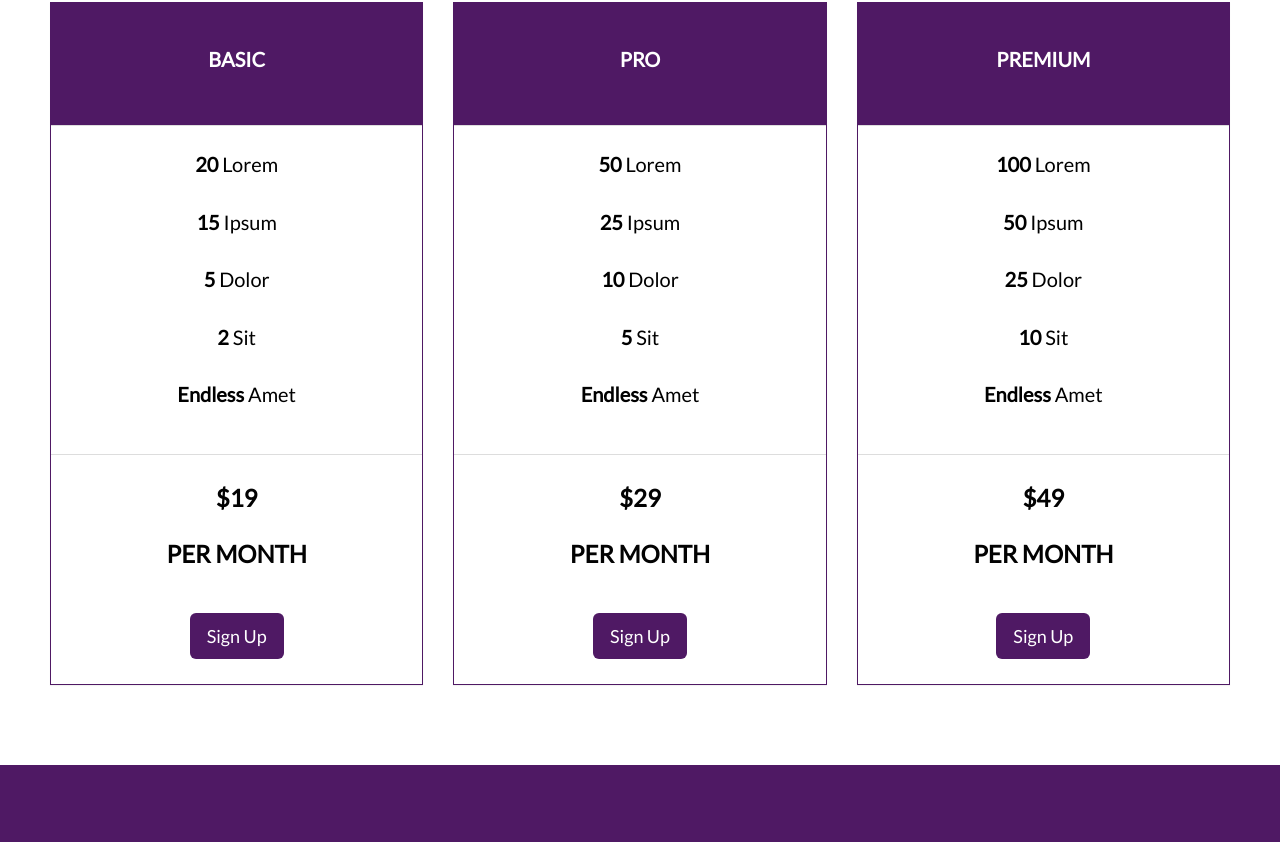
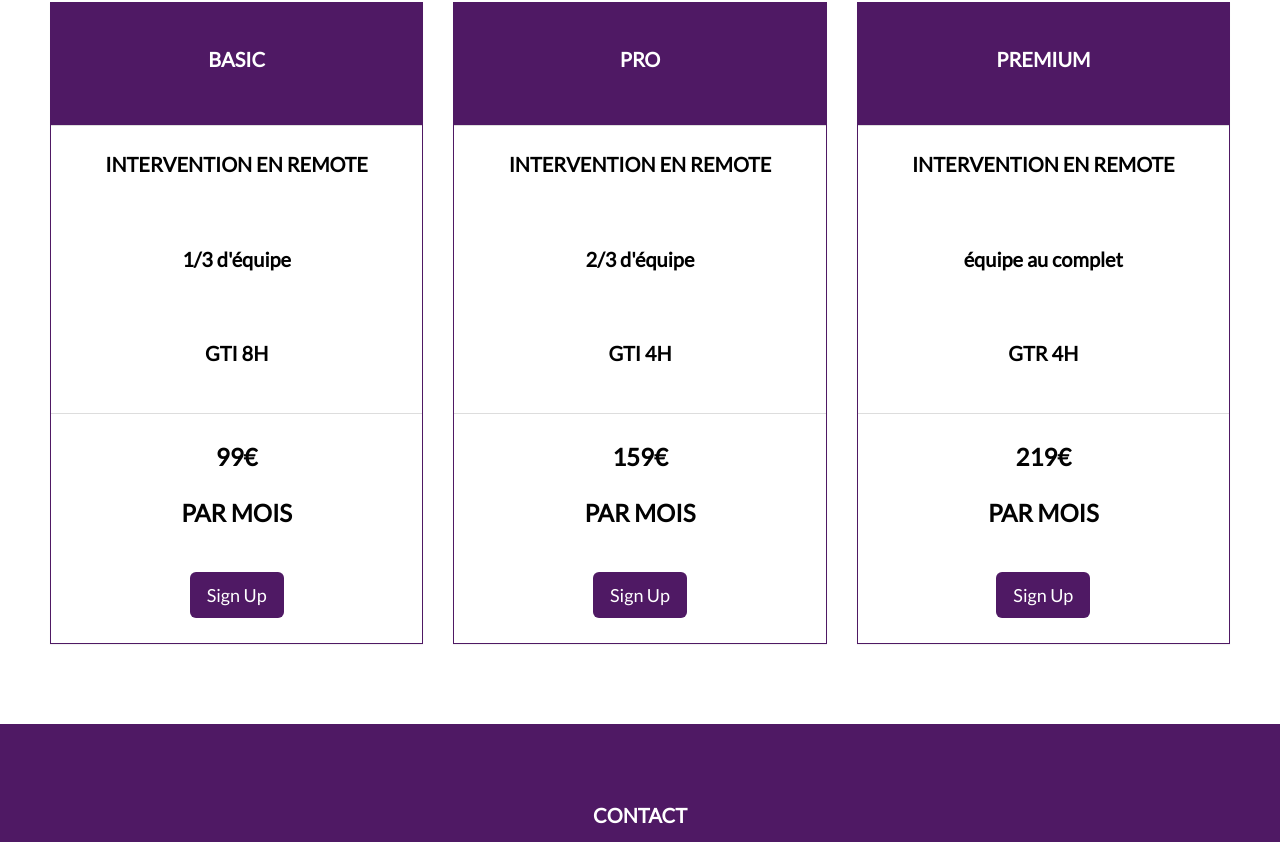
Before and after one commit to sbellotlecoq/sbellotlecoq.github.io, a plain HTML site: page index.html in a window 1280 px wide. Shown: the part 3476-4318 px from the top of the page. Drawn offline with nearby package versions, Linux system fonts and the light colour scheme.

Commit message:
modification des prix

```diff
--- a/index.html
+++ b/index.html
@@ -384,15 +384,15 @@
           <h3>Basic</h3>
         </div>
         <div class="panel-body">
-          <h4><strong>20</strong> Lorem</h4>
-          <h4><strong>15</strong> Ipsum</h4>
-          <h4><strong>5</strong> Dolor</h4>
-          <h4><strong>2</strong> Sit</h4>
-          <h4><strong>Endless</strong> Amet</p>
+          <h4><strong>INTERVENTION EN REMOTE</strong></h4>
+          <br>
+          <h4><strong>1/3 d'équipe</strong></h4>
+          <br>
+          <h4><strong>GTI 8H</strong></h4>
         </div>
         <div class="panel-footer">
-          <h2>$19</h2>
-          <h2>per month</h2>
+          <h2>99€</h2>
+          <h2>par mois</h2>
           <button class="btn btn-lg">Sign Up</button>
         </div>
       </div>
@@ -403,15 +403,15 @@
           <h3>Pro</h3>
         </div>
         <div class="panel-body">
-          <h4><strong>50</strong> Lorem</h4>
-          <h4><strong>25</strong> Ipsum</h4>
-          <h4><strong>10</strong> Dolor</h4>
-          <h4><strong>5</strong> Sit</h4>
-          <h4><strong>Endless</strong> Amet</h4>
+          <h4><strong>INTERVENTION EN REMOTE</strong></h4>
+          <br>
+          <h4><strong>2/3 d'équipe</strong></h4>
+          <br>
+          <h4><strong>GTI 4H</strong></h4>
         </div>
         <div class="panel-footer">
-          <h2>$29</h2>
-          <h2>per month</h2>
+          <h2>159€</h2>
+          <h2>par mois</h2>
           <button class="btn btn-lg">Sign Up</button>
         </div>
       </div>
@@ -422,15 +422,15 @@
           <h3>Premium</h3>
         </div>
         <div class="panel-body">
-          <h4><strong>100</strong> Lorem</h4>
-          <h4><strong>50</strong> Ipsum</h4>
-          <h4><strong>25</strong> Dolor</h4>
-          <h4><strong>10</strong> Sit</h4>
-          <h4><strong>Endless</strong> Amet</h4>
+          <h4><strong>INTERVENTION EN REMOTE</strong></h4>
+          <br>
+          <h4><strong>équipe au complet</strong></h4>
+          <br>
+          <h4><strong>GTR 4H</strong></h4>
         </div>
         <div class="panel-footer">
-          <h2>$49</h2>
-          <h2>per month</h2>
+          <h2>219€</h2>
+          <h2>par mois</h2>
           <button class="btn btn-lg">Sign Up</button>
         </div>
       </div>
```
